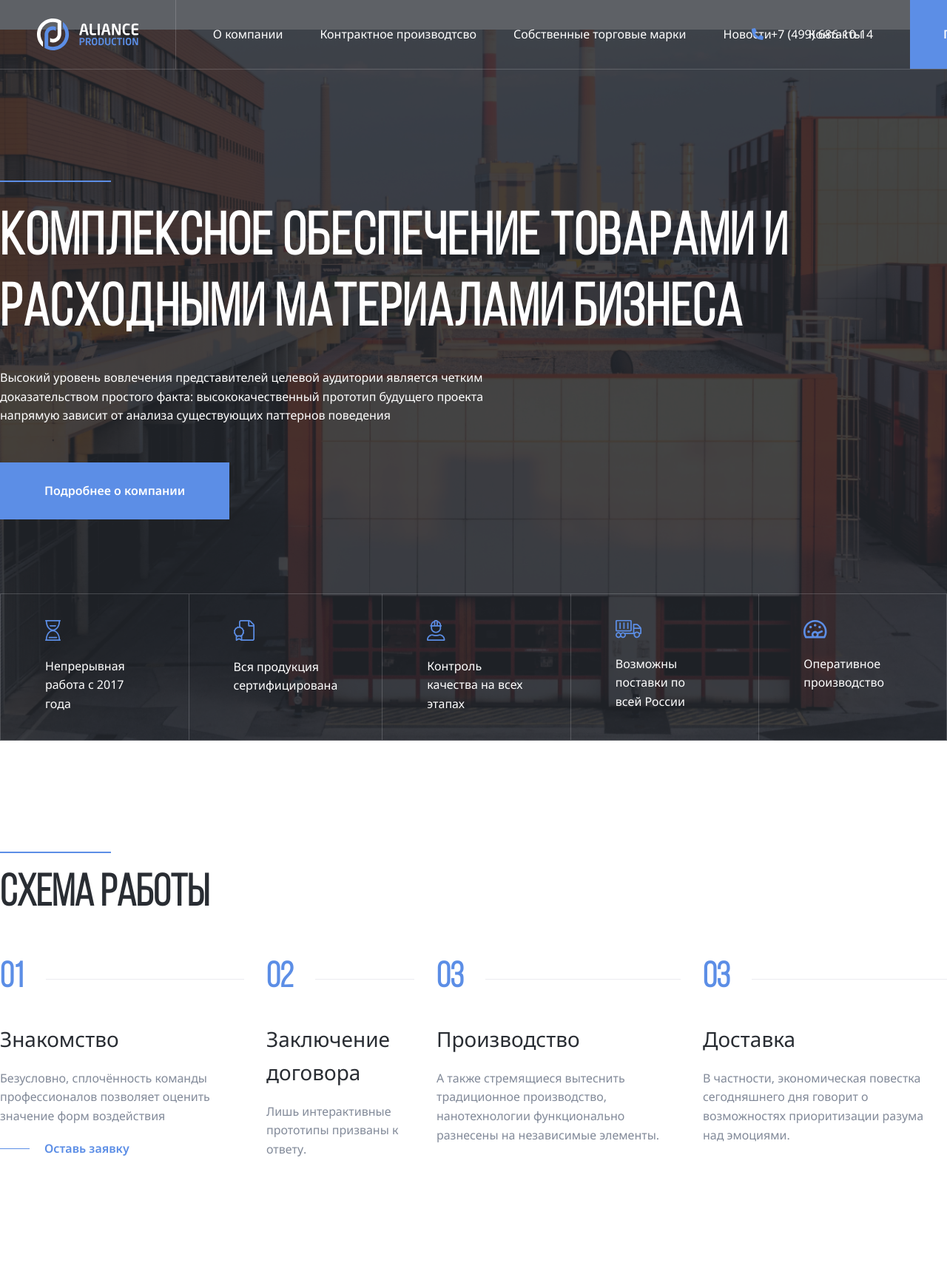
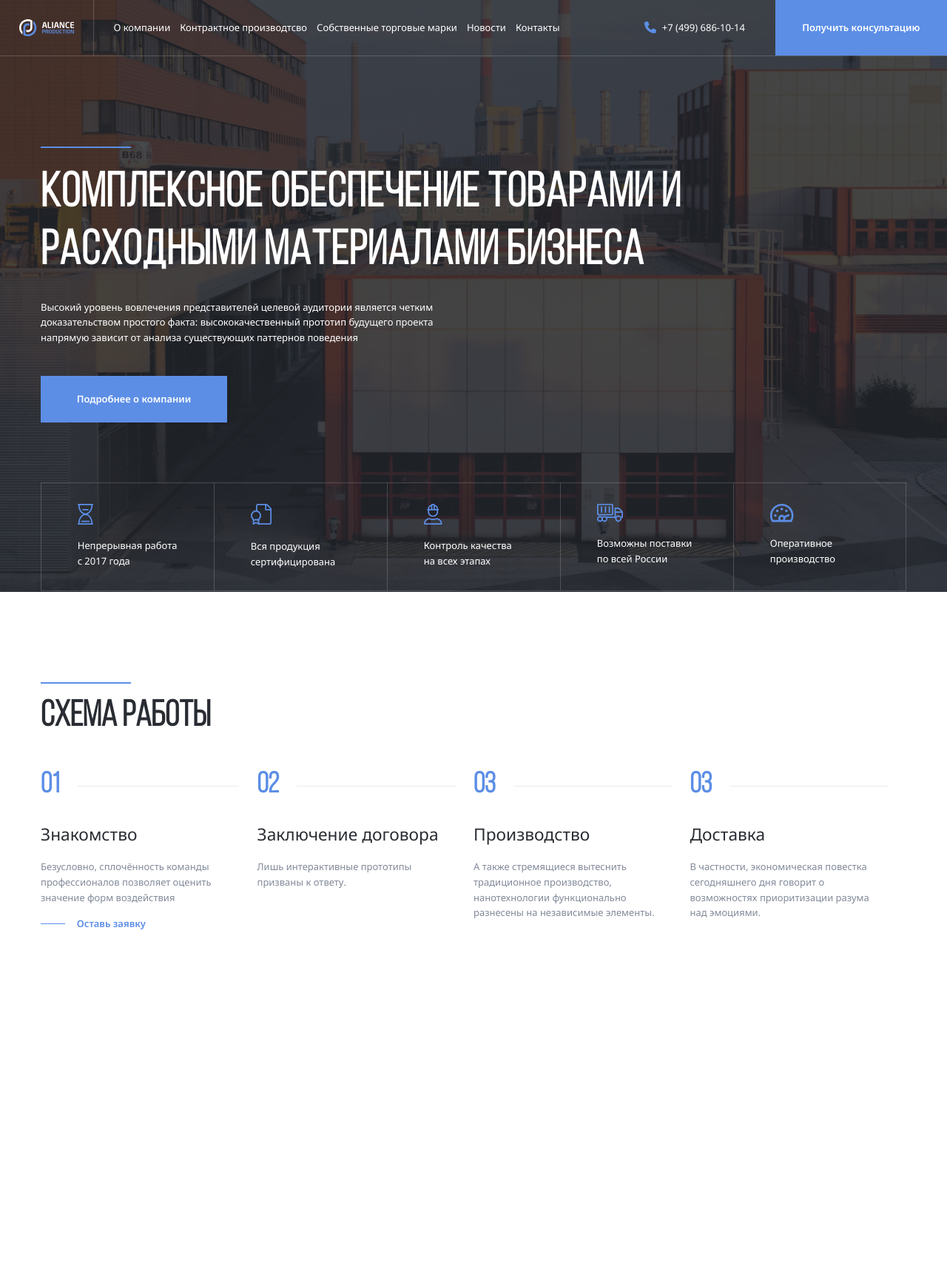
Before and after one commit to Ilnazgashikov/Aliance, a PHP site: page / in a window 1280 px wide. Shown: the whole page at 74% size. After the commit the page ends 1256 px from the top, so only its background shows below. Run offline with PHP 8.4, Linux system fonts and the light colour scheme.

Commit message:
adaptive caps from 1920 to 1200

```diff
--- a/css/style.css
+++ b/css/style.css
@@ -1,5 +1,8 @@
 * {
     box-sizing: border-box;
+}
+html {
+    font-size: 16px;
 }
 @font-face {
     font-family: 'Bebas Neue';
@@ -11,14 +14,15 @@ body {
     font-family: "Noto Sans", sans-serif;
 }
 .header {
-    padding-top: 94px;
+    padding-top: 5.875rem;
     min-height: 100vh;
 }
+
 .header-bg {
     background-image: url(../img/bg.png);
     background-size: cover;
     background-repeat: no-repeat;
-    background-position: center bottom -40px;
+    background-position: center bottom;
     position: relative;
 }
 .header-bg::before {
@@ -36,7 +40,7 @@ body {
     display: flex;
     align-items: center;
     color: #fff;
-    height: 94px;
+    height: 5.875rem;
     position: fixed;
     z-index: 2;
     width: 100%;
@@ -50,46 +54,51 @@ body {
     border-bottom: none;
 }
 .logo-link {
-    padding: 25px 50px;
+    padding: 1.5625rem 3.125rem;
     display: flex;
     justify-content: center;
     border-right: 1px solid rgba(235, 235, 240, 0.2);
     height: 100%;
 }
+.logo-image {
+    width: 8.75rem;
+    height: 2.75rem;
+}
 .header-nav {
     display: flex;
     flex-basis: 100%;
     list-style: none;
-    padding: 0 50px;
+    padding: 0;
+    padding: 3.125rem;
     margin:0;
 }
-.header-nav-item {
+.header-nav-item:not(:last-child) {
     display: flex;
     flex-shrink: 0;
-    margin-right: 50px;
+    margin-right: 4%;
 }
 .header-nav-link {
     text-decoration: none;
-    font-size: 16px;
+    font-size: 1rem;
     color: inherit;
 }
 .header-phone {
     flex-shrink: 0;
     display: flex;
     align-items: center;
-    gap:10px;
-    margin-right: 50px;
+    gap:.625rem;
+    margin-right: 3.125rem;
 }
 .header-phone-link {
     text-decoration: none;
     color: inherit;
 }
 .button {
-    font-size: 16px;
+    font-size: 1rem;
     font-weight: 600;
     line-height: 160%;
     color: #fff;
-    padding: 25px 45px;
+    padding: 1.5625rem 2.8125rem;
     background: rgb(92, 142, 230);
     border: none;
     cursor: pointer;
@@ -99,89 +108,89 @@ body {
     flex-shrink: 0;
 }
 .container{
-    max-width:1440px;
+    max-width:90rem;
     margin: auto;
 }
 .header-content {
-    padding-top: 150px;
+    padding-top: 9.375rem;
     position: relative;
     z-index: 1;
     color: #fff;
 }
 .content-button {
-    padding: 26px 60px;
+    padding: 1.625rem 3.75rem;
 }
 .separator {
     background: rgb(92, 142, 230);
-    width: 150px;
-    height: 2px;
+    width: 9.375rem;
+    height: .125rem;
 }
 .header-title {
-    margin: 30px 0;
-    max-width:1080px;
+    margin: 1.875rem 0;
+    max-width:67.5rem;
     font-weight: 600;
     font-family: "Bebas Neue", sans-serif;
-    font-size: 80px;
+    font-size: 5rem;
     line-height: 120%;
-    letter-spacing: 1.8px;
-    word-spacing: -1.6px;
+    letter-spacing: .1125rem;
+    word-spacing: -0.1rem;
 }
 .header-text {
-    max-width: 720px;
-    font-size: 16px;
+    max-width: 45rem;
+    font-size: 1rem;
     font-weight: 400;
     line-height: 160%;
-    margin-bottom: 50px;
+    margin-bottom: 3.125rem;
 }
 .header-features{
     display: flex;
     padding: 0;
-    min-height: 168px;
-    margin-top: 100px;
+    min-height: 10.5rem;
+    margin-top: 6.25rem;
     list-style: none;
     color: #fff;
     position: relative;
 }
 .header-features-item {
-    width: 288px;
-    padding: 35px 60px;
+    max-width: 18rem;
+    padding: 2.1875rem 3.75rem;
     border: 1px solid rgba(235, 235, 240, 0.2);
 }
 .header-features-text {
-    font-size: 16px;
+    font-size: 1rem;
     font-weight: 400;
     line-height: 160%;
     margin-bottom: 0;
-    margin-top: 18px;
+    margin-top: 1.125rem;
 }
 .header-features-item:not(:last-child){
     border-right: none;
 }
 
 .section-light {
-    margin-top: 150px;
-    margin-bottom: 150px;
+    margin-top: 9.375rem;
+    margin-bottom: 9.375rem;
 }
 .section-title {
     font-family: "Bebas Neue", sans-serif;
-    font-size: 60px;
+    font-size: 3.75rem;
     font-weight: 600;
     line-height: 120%;
     color: rgb(41, 45, 51);
-    margin-top: 20px;
+    margin-top: 1.25rem;
 }
 .steps {
     display: flex;
     list-style: none;
-    gap: 30px;
+    gap: 1.875rem;
     padding: 0;
 }
 .steps-item {
-    max-width: 330px;
+    max-width: 20.625rem;
 }
 .steps-num{
     font-family: "Bebas Neue", sans-serif;
-    font-size: 48px;
+    font-size: 3rem;
     font-weight: 600;
     line-height: 120%;
     color: rgb(92, 142, 230);
@@ -191,40 +200,83 @@ body {
 .steps-num:after {
     content: "";
     width: 100%;
-    margin-left: 30px;
+    margin-left: 1.875rem;
     height: 1px;
     background: rgb(235, 235, 240);
 
 }
 .steps-title {
     color: rgb(41, 45, 51);
-    font-size: 28px;
+    font-size: 1.75rem;
     font-weight: 400;
     line-height: 160%;
-    margin-top: 30px;
-    margin-bottom: 10px;
+    margin-top: 1.875rem;
+    margin-bottom: .625rem;
 }
 .steps-text {
     color: rgb(130, 138, 153);
-    font-size: 16px;
+    font-size: 1rem;
     font-weight: 400;
     line-height: 160%;
-    margin-bottom: 18px;
-    margin-top:18px;
+    margin-bottom: 1.125rem;
+    margin-top:1.125rem;
 }
 .steps-link:before {
     content: "";
-    width: 40px;
+    width: 2.5rem;
     height: 1px;
     background: rgb(92, 142, 230);
-    margin-right: 20px;
+    margin-right: 1.25rem;
 }
 .steps-link {
     color: rgb(92, 142, 230);
-    font-size: 16px;
+    font-size: 1rem;
     font-weight: 600;
     line-height: 160%;
     text-decoration: none;
     display: flex;
     align-items: center;
 }
+@media (max-width: 1700px) {
+    html {
+        font-size: 14px;
+    }
+    .header-bg {
+        background-position: center;
+    }
+}
+@media (max-width: 1460px) {
+    html {
+        font-size: 13px;
+    }
+    .logo-link {
+        padding: 2rem;
+    }
+    .logo-image {
+        max-width: 6rem;
+    }
+    .header-nav {
+        padding-left: 2rem;
+    }
+    .header-nav-item:not(:last-child) {
+        margin-right: 1rem;
+    }
+}
+@media (max-width: 1200px) {
+    .container {
+        max-width: 70rem;
+    }
+    .header-phone {
+        display: none;
+    }
+    .nav-bar {
+        height: 5rem;
+    }
+    .header-button {
+        padding-right: 2rem;
+        padding-left: 2rem;
+    }
+    .logo-link {
+        padding: 1.5rem;
+    }
+}
```
